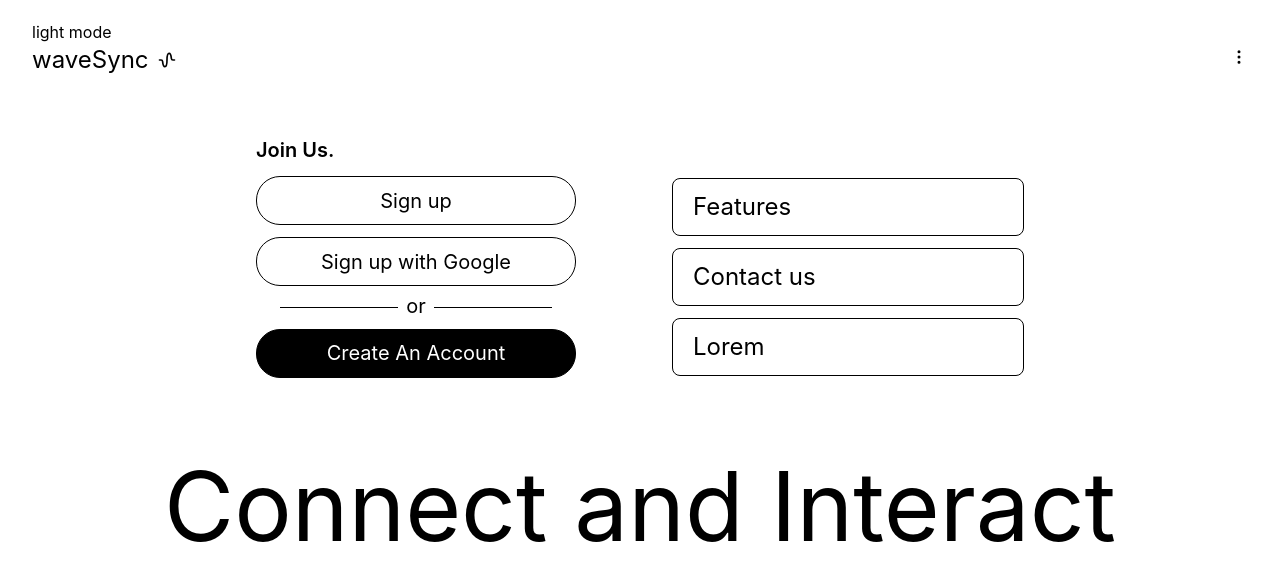
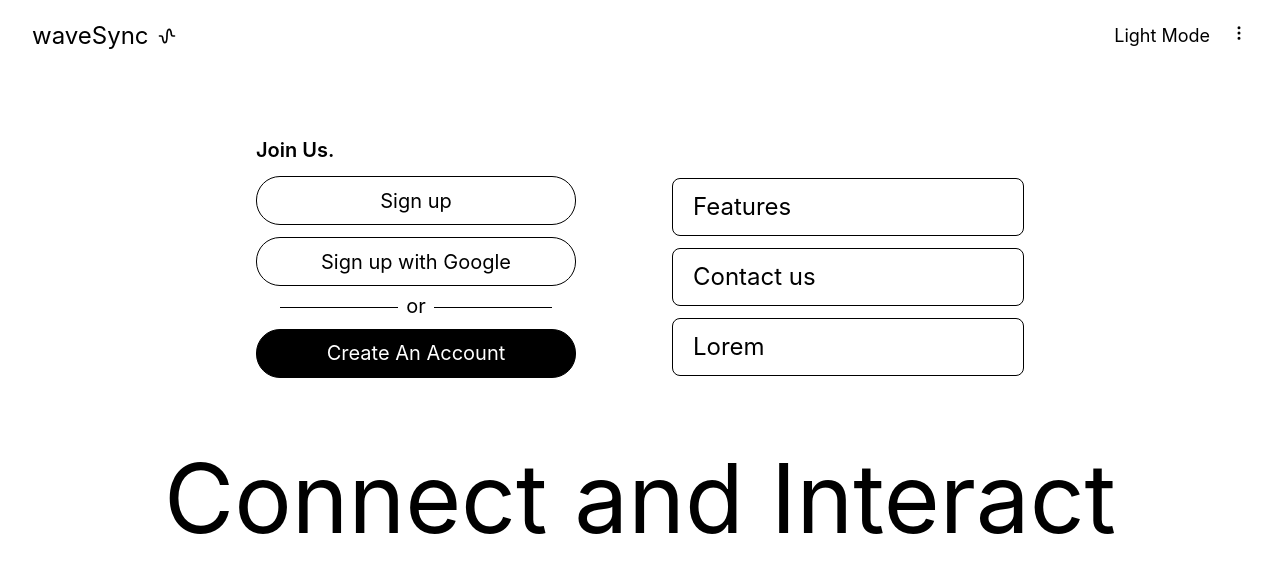
Before and after one commit to hamza2001-max/waveSync, a React (Vite) app in the folder client/: page / in a window 1280 px wide. Shown: the top 580 px of the page. Built offline with nearby package versions, Linux system fonts and the light colour scheme; some icons are missing.

Commit message:
initiate zustand

```diff
--- a/client/package.json
+++ b/client/package.json
@@ -15,7 +15,8 @@
     "react": "^18.2.0",
     "react-dom": "^18.2.0",
     "react-icons": "^4.11.0",
-    "tailwind-merge": "^1.14.0"
+    "tailwind-merge": "^1.14.0",
+    "zustand": "^4.4.1"
   },
   "devDependencies": {
     "@types/react": "^18.2.15",
--- a/client/src/App.tsx
+++ b/client/src/App.tsx
@@ -2,15 +2,18 @@ import { useState } from "react";
 import { Navigation } from "./components/include/Navigation";
 // import { Home } from "./pages/Home";
 import { Landing } from "./pages/Landing";
+import { useStoreZus } from "./store";
 
 function App() {
-  const [theme, setTheme] = useState("light");
-  const handleTheme = () => {
-    setTheme(prev => prev === "light" ? prev = "dark" : prev = "light");
-  }
+  // const [theme, setTheme] = useState("light");
+  // const handleTheme = () => {
+  //   setTheme(prev => prev === "light" ? prev = "dark" : prev = "light");
+  // }
+  const theme = useStoreZus((state) => state.theme);
+
   return (
-    <main className={`${theme} px-8 py-5`}>
-      <button onClick={handleTheme}>{theme} mode</button>
+    <main className={`${theme} h-screen bg-secondary text-primary px-8 py-5`}>
+      {/* <button onClick={handleTheme}>{theme} mode</button> */}
       <Navigation />
       {/* <Home /> */}
       <Landing />
--- a/client/src/components/include/Navigation.tsx
+++ b/client/src/components/include/Navigation.tsx
@@ -2,9 +2,13 @@ import { useEffect, useRef, useState } from "react";
 import { FiMoreVertical } from "react-icons/fi";
 import { TbWaveSine } from "react-icons/tb";
 import { ContactManager } from "../settings/ContactManager";
+import { useStoreZus } from "../../store";
 export const Navigation = () => {
   const [listVisible, setListVisible] = useState(false);
   const listRef = useRef<HTMLDivElement | null>(null);
+
+  const theme = useStoreZus((state) => state.theme);
+  const changeTheme = useStoreZus((state) => state.changeTheme);
 
   useEffect(() => {
     const closeMenu = (e: MouseEvent) => {
@@ -24,6 +28,10 @@ export const Navigation = () => {
         <h1 className="text-2xl">waveSync</h1>
         <TbWaveSine className={"text-xl"} />
       </div>
+      <div className="flex items-center space-x-5" >
+        <button
+          className="text-lg capitalize"
+          onClick={() => changeTheme()}>{theme} mode</button>
         <div className="relative" ref={listRef}>
           <button
             className="text-lg"
@@ -39,6 +47,7 @@ export const Navigation = () => {
             )
           }
         </div>
+      </div>
     </nav>
   )
 }
--- a/client/src/components/landing/Authorization.tsx
+++ b/client/src/components/landing/Authorization.tsx
@@ -6,7 +6,7 @@ export const Authorization = () => {
                 <button className="w-full py-[0.6rem] border-[1px] border-primary rounded-3xl">Sign up</button>
                 <button className="w-full py-[0.6rem] border-[1px] border-primary rounded-3xl">Sign up with Google</button>
                 <div className="flex items-center w-[17rem]">
-                    <span className={"w-full h-[1.2px] bg-black"} /><span className="pb-[0.2rem] -my-[0.4rem] px-2">or</span><span className={"w-full h-[1.2px] bg-black"} />
+                    <span className={"w-full h-[1.2px] bg-primary"} /><span className="pb-[0.2rem] -my-[0.4rem] px-2">or</span><span className={"w-full h-[1.2px] bg-primary"} />
                 </div>
                 <button className="w-full py-[0.6rem] border-[1px] border-primary rounded-3xl inverse">Create An Account</button>
             </div>
--- a/client/src/pages/Landing.tsx
+++ b/client/src/pages/Landing.tsx
@@ -15,8 +15,8 @@ export const Landing = () => {
 
     return (
         <section className="md:flex md:flex-col-reverse md:items-center">
-            <h1 className="text-6xl md:text-7xl lg:text-8xl text-center mb-5 md:mb-0 md:mt-10">Connect and Interact</h1>
-            <div className="md:w-[45rem] lg:w-[48rem] md:flex justify-between items-center sm:mt-12 md:mt-10">
+            <h1 className="text-5xl md:text-7xl lg:text-8xl text-center mb-5 md:mb-0 sm:mt-8">Connect and Interact</h1>
+            <div className="md:w-[45rem] lg:w-[48rem] md:flex justify-between items-center sm:mt-12 md:mt-16">
                 <Authorization />
                 <div className="flex flex-col items-center space-y-3">
                     {accordianData.map(node => {
--- /dev/null
+++ b/client/src/store.ts
@@ -0,0 +1,16 @@
+import { create } from "zustand";
+
+interface ITheme {
+  theme: "light" | "dark";
+}
+
+interface IUseStoreZus {
+  theme: ITheme["theme"];
+  changeTheme: () => void;
+}
+
+export const useStoreZus = create<IUseStoreZus>((set) => ({
+  theme: "light",
+  changeTheme: () =>
+    set((state) => ({ theme: state.theme === "light" ? "dark" : "light" })),
+}));
```
Also changed, not shown: 2 other files (tests, documents, lock files or other folders). Lines whose indentation alone changed are shown as unchanged.
